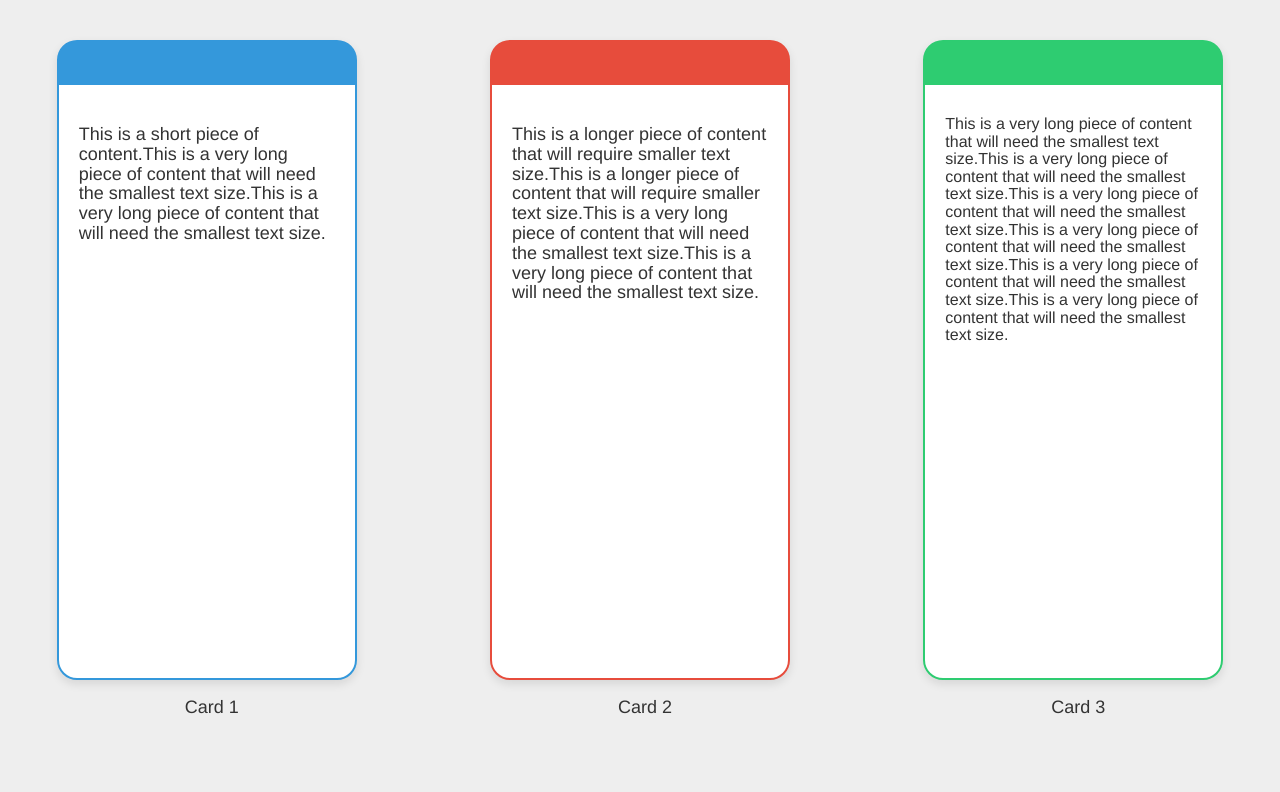
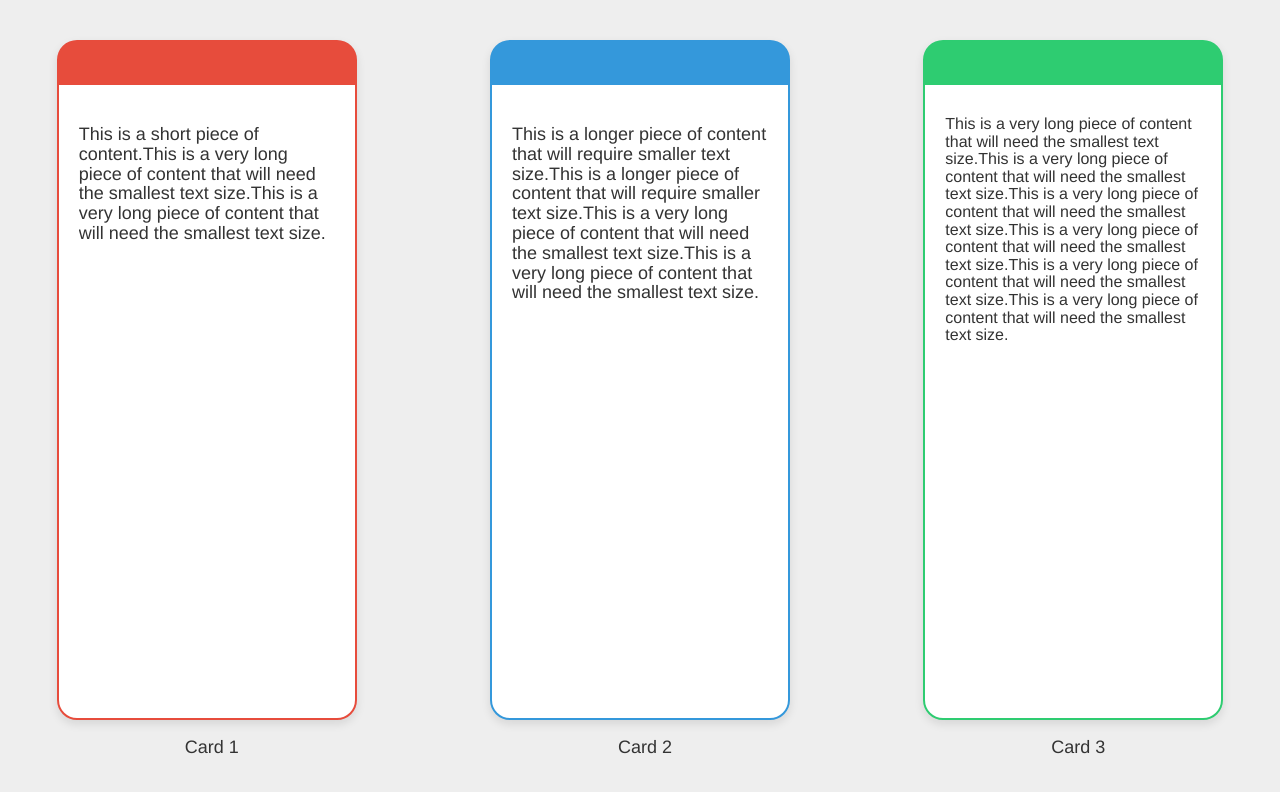
Before and after one commit to Azizbek0304/ResumeMatcher, a React (Create React App) app: page / in a window 1280 px wide. Shown: the top 792 px of the page. Built offline with nearby package versions, Linux system fonts and the light colour scheme.

Commit message:
2 files modified

```diff
--- a/src/components/Cards/card.css
+++ b/src/components/Cards/card.css
@@ -11,7 +11,7 @@
   --h4-size: 16px;
   --p-size: 14px;
 
-  --card-height: 80vh;
+  --card-height: 85vh;
 }
 
 .cards-container {
--- a/src/components/Cards/index.js
+++ b/src/components/Cards/index.js
@@ -6,13 +6,13 @@ const cardsData = [
     title: 'Card 1',
     content:
       'This is a short piece of content.This is a very long piece of content that will need the smallest text size.This is a very long piece of content that will need the smallest text size.',
-    color: '#3498db', // Blue color
+    color: '#e74c3c', // Blue colore74c3c
   },
   {
     title: 'Card 2',
     content:
       'This is a longer piece of content that will require smaller text size.This is a longer piece of content that will require smaller text size.This is a very long piece of content that will need the smallest text size.This is a very long piece of content that will need the smallest text size.',
-    color: '#e74c3c', // Red color
+    color: '#3498db', // Red color
   },
   {
     title: 'Card 3',
```
